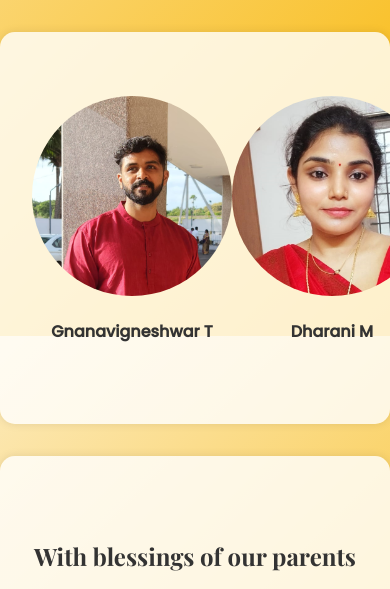
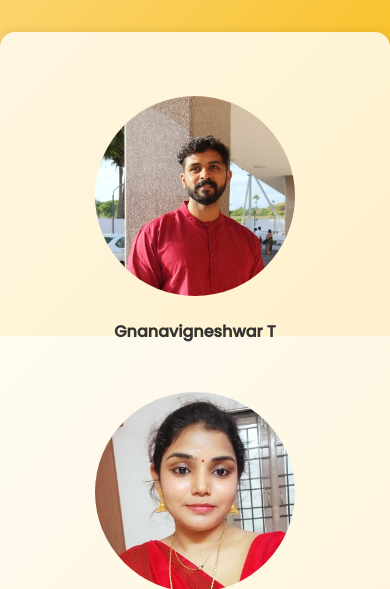
Before and after one commit to Vicky-GT/gtwithdharu, a plain HTML site: page index.html in a window 390 px wide. Shown: the part 508-1097 px from the top of the page. Drawn offline with nearby package versions, Linux system fonts and the light colour scheme; a web font is replaced by a local one.

Commit message:
adding mobile friendly ui

```diff
--- a/index.html
+++ b/index.html
@@ -158,6 +158,23 @@
      letter-spacing: 2px;
      animation: zoomIn 2s ease-in-out;
 }
+.couple-section {
+  display: grid;
+  grid-template-columns: repeat(auto-fit, minmax(180px, 1fr));
+  gap: 2rem;
+  text-align: center;
+  margin-top: 2rem;
+}
+.couple-section img {
+  width: 200px;
+  height: 200px;
+  border-radius: 50%;
+  object-fit: cover;
+  transition: transform 0.5s ease;
+}
+.couple-section img:hover {
+  transform: scale(1.05);
+}
 .ganesha-icon img {
   width: 100px;
   margin-bottom: 1rem;
```
